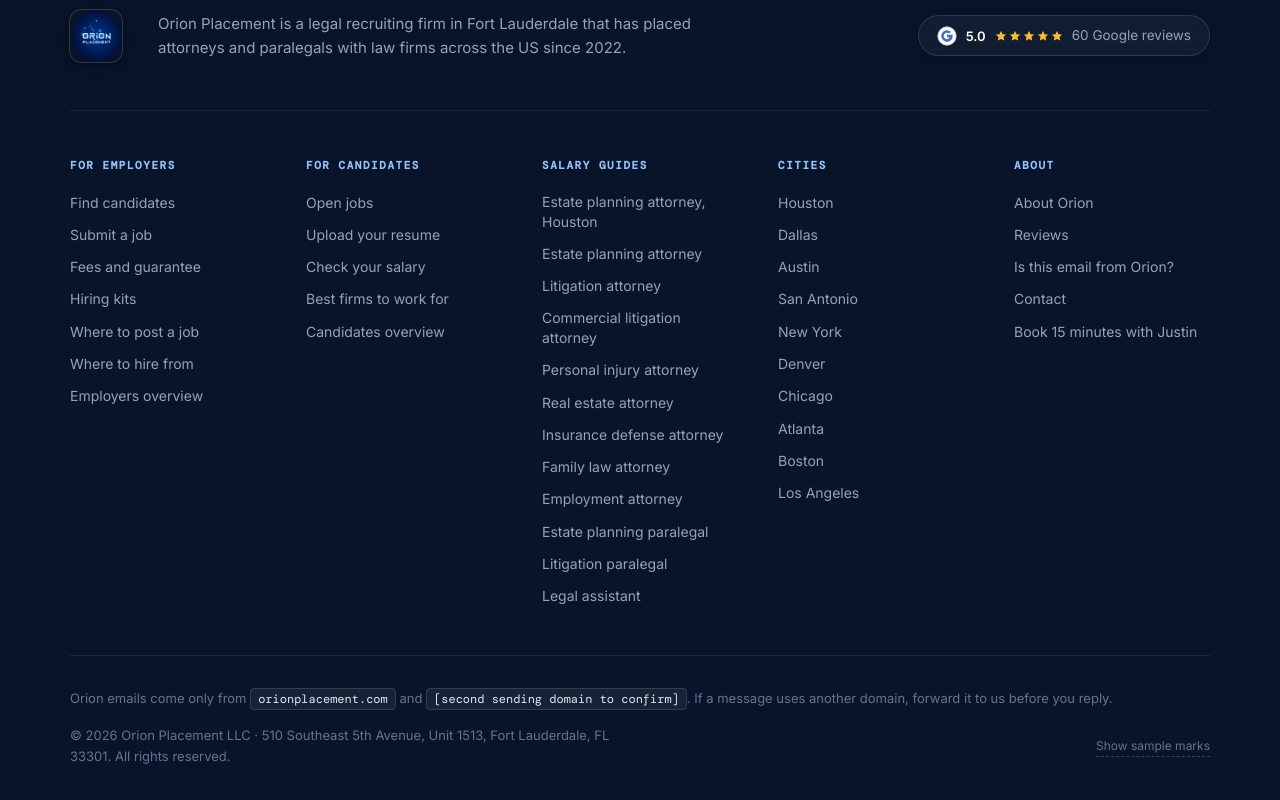
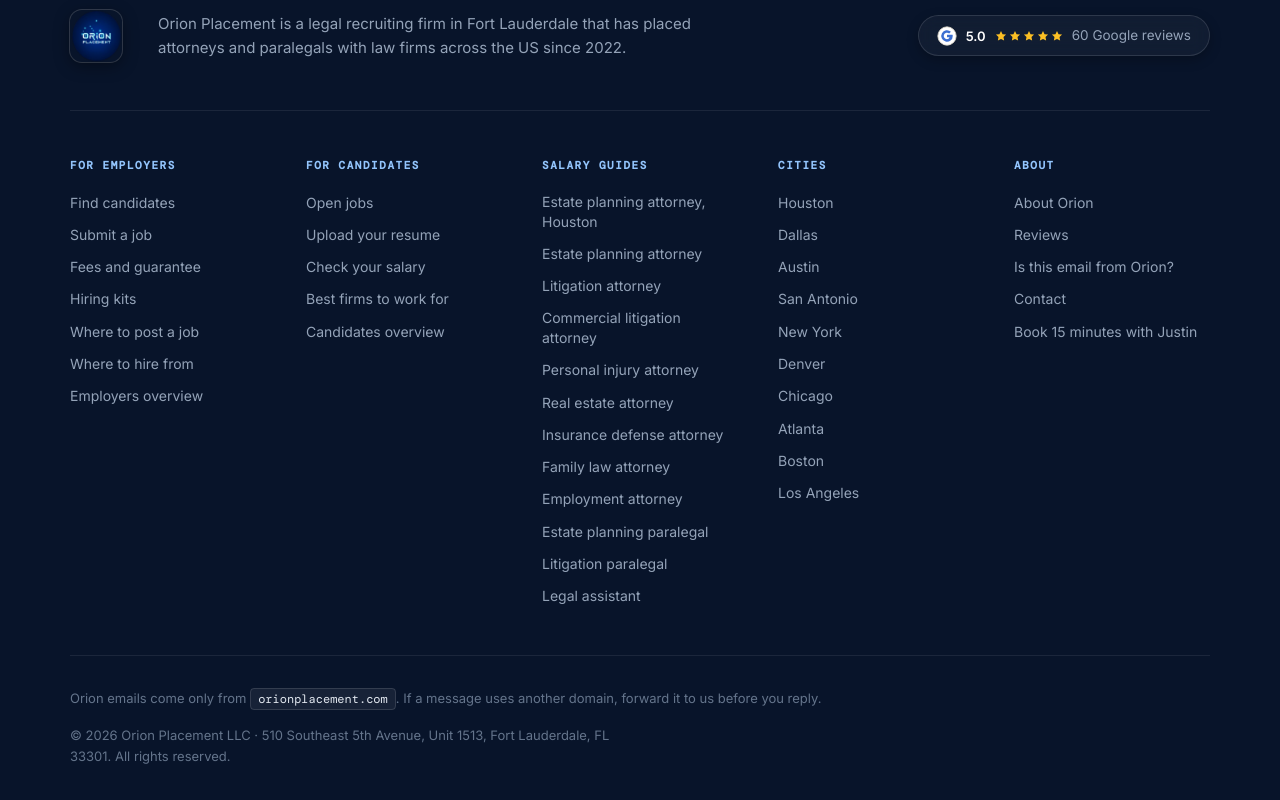
Before and after one commit to nshekhawat153-star/orientplacment2026, a Next.js app: page / in a window 1280 px wide. Shown: the part 11200-12000 px from the top of the page. Built offline with nearby package versions, Linux system fonts and the light colour scheme.

Commit message:
fix(footer): remove sample marks button and placeholder sending domain text

```diff
--- a/src/components/Footer.tsx
+++ b/src/components/Footer.tsx
@@ -5,7 +5,6 @@ import Link from "next/link";
 import Image from "next/image";
 import { usePathname } from "next/navigation";
 import { orionLine, sendingDomains, cities, roles } from "@/data";
-import { useSite } from "@/context/SiteContext";
 import { RatingBadge, CalendlyLink } from "./Rating";
 import { Mark } from "./Mark";
 
@@ -13,7 +12,6 @@ const UNBUILT_MSG = "Prototype: only Houston × estate planning attorney is buil
 
 export function Footer({ minimal = false }: { minimal?: boolean }) {
   const pathname = usePathname();
-  const { marksOn, toggleMarks } = useSite();
   const [toastMsg, setToastMsg] = useState<string | null>(null);
 
   const showToast = (msg: string) => {
@@ -41,17 +39,6 @@ export function Footer({ minimal = false }: { minimal?: boolean }) {
 
   const isMinimal = minimal || pathname.startsWith("/candidate/");
 
-  const marksBtn = (
-    <button
-      type="button"
-      data-marks-toggle
-      aria-pressed={marksOn}
-      onClick={toggleMarks}
-    >
-      {marksOn ? "Hide sample marks" : "Show sample marks"}
-    </button>
-  );
-
   if (isMinimal) {
     return (
       <>
@@ -73,7 +60,7 @@ export function Footer({ minimal = false }: { minimal?: boolean }) {
               <Link href="/about">About Orion</Link>
               <Link href="/">orionplacement.com</Link>
             </p>
-            <p className="small">Prototype. {marksBtn}</p>
+            <p className="small">© 2026 Orion Placement LLC. All rights reserved.</p>
           </div>
         </footer>
         {toastMsg && (
@@ -242,9 +229,6 @@ export function Footer({ minimal = false }: { minimal?: boolean }) {
               <p className="f-copyright">
                 © 2026 Orion Placement LLC · 510 Southeast 5th Avenue, Unit 1513, Fort Lauderdale, FL 33301. All rights reserved.
               </p>
-              <div className="f-sample-marks-wrap">
-                {marksBtn}
-              </div>
             </div>
           </div>
         </div>
--- a/src/data/index.ts
+++ b/src/data/index.ts
@@ -3,9 +3,9 @@ import { Candidate, Job, City, Role, Review, Person, SalaryBand, ExpBand, Hiring
 export * from "./types";
 
 export const asOf = "October 2026";
-export const source = "Orion placement and posting records, sample figures";
+export const source = "Orion placement and verified market records";
 export const orionLine = "Orion Placement is a legal recruiting firm in Fort Lauderdale that has placed attorneys and paralegals with law firms across the US since 2022.";
-export const sendingDomains: string[] = ["orionplacement.com","[second sending domain to confirm]"];
+export const sendingDomains: string[] = ["orionplacement.com"];
 
 export const terms = {
   "fee": "23% of candidate's compensation",
```
